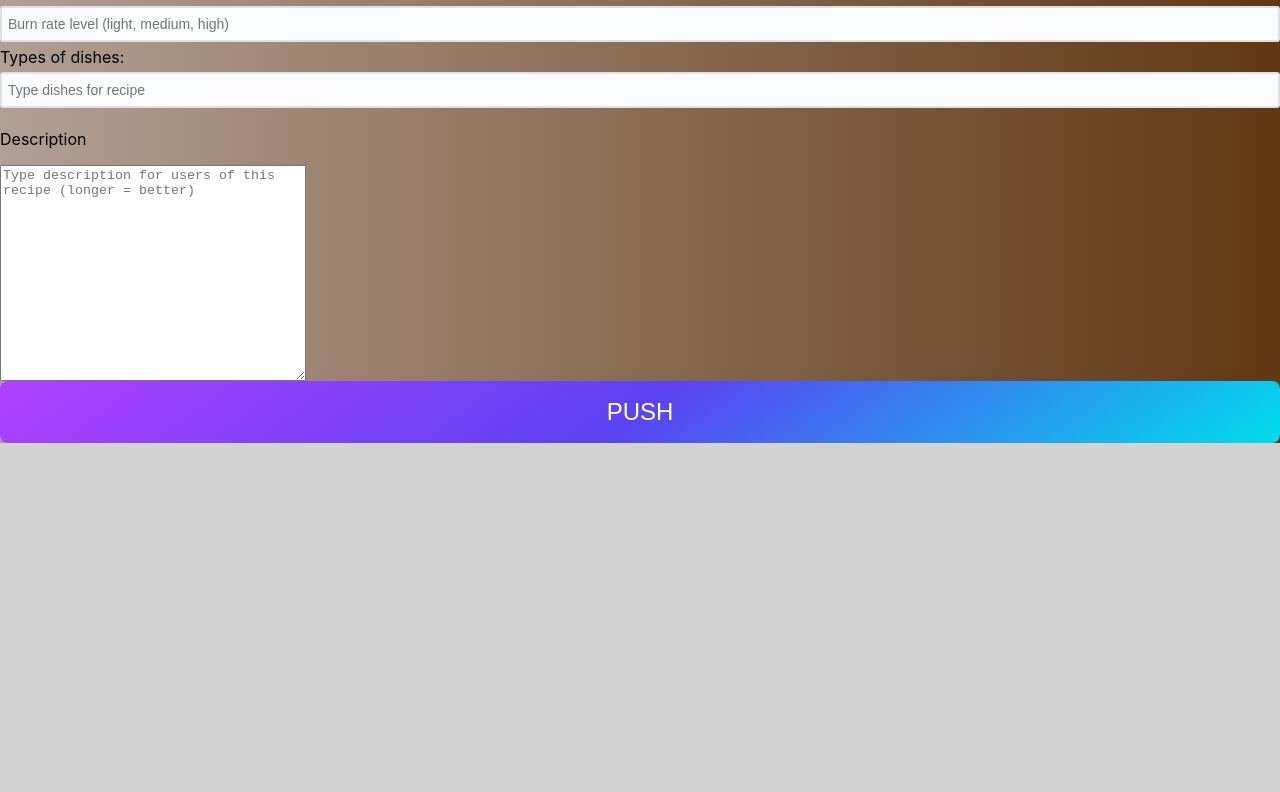
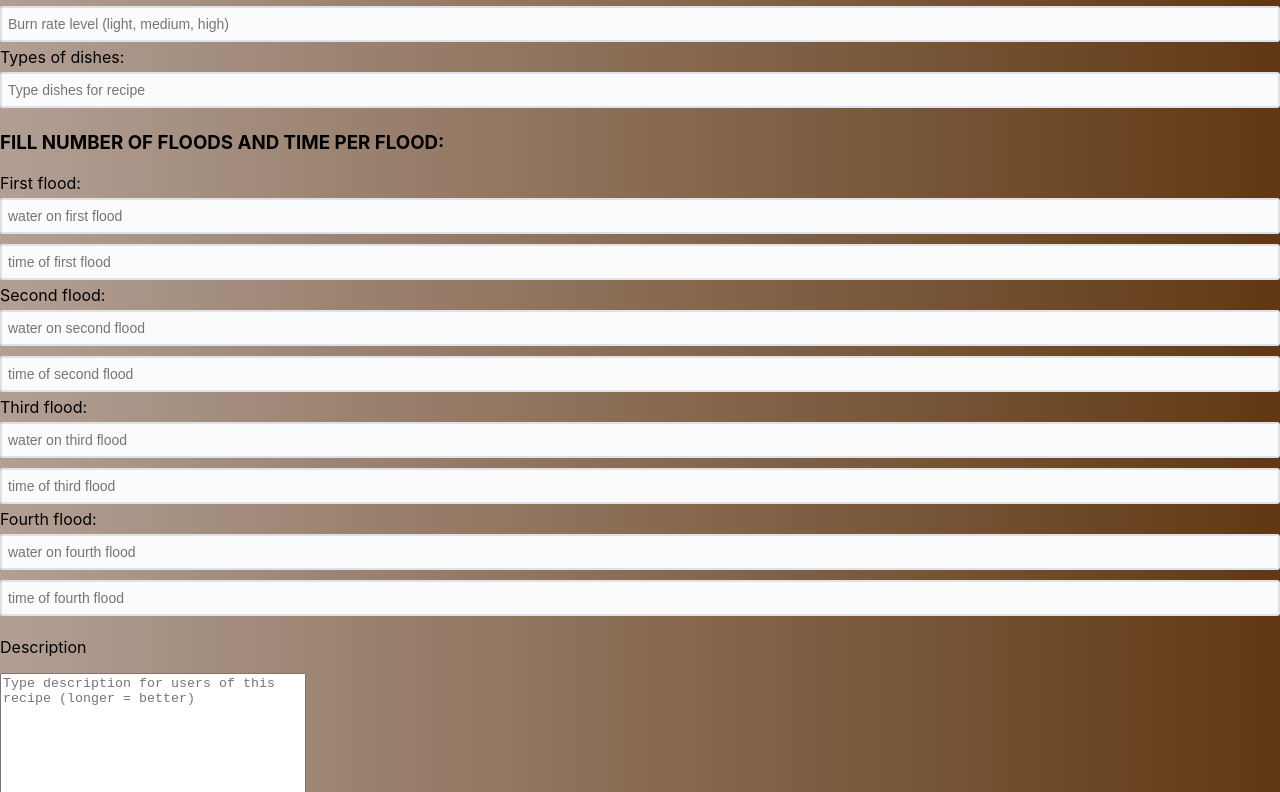
Before and after one commit to EniuK/CoffeApi, a React (Create React App) app: page /recipeAdd in a window 1280 px wide. Shown: the part 648-1440 px from the top of the page. Before the commit the page ends 1091 px from the top, so only its background shows below. Built offline with nearby package versions, Linux system fonts and the light colour scheme; no server answers; the database is empty.

Commit message:
Fixed warnings with context

```diff
--- a/src/components/home/home.jsx
+++ b/src/components/home/home.jsx
@@ -16,14 +16,13 @@ const Home = () => {
         Welcome to my aplication. Here's a list of things that you should be
         aware of
         <ul>
-          <li>Do not refresh site when you are in single recipe</li>
           <li>
             App cant delete or update recipes - ask creator to delete/update
             recipe
           </li>
           <h3>
             I'll fix everything and add new features in future. Just be patient
-            :)
+            :D
           </h3>
         </ul>
         <h4>Also, I'm gonna train here some features in react. </h4>
@@ -31,7 +30,7 @@ const Home = () => {
       <div className="fun">
         {beer.map((b) => {
           return (
-            <div className="fetcher">
+            <div className="fetcher" key={Math.random()}>
               <img src={`${b.image_url}`} alt="hej :)" srcset="" />
               <h2>{b.name}</h2> <br />
               <h3>{b.volume.value} %</h3>
--- a/src/components/recipe/Recipe.jsx
+++ b/src/components/recipe/Recipe.jsx
@@ -1,10 +1,10 @@
-import React, { useState, useContext } from "react";
-import database from "../../firebase/firebase";
+import React, { useState, useContext, useEffect } from "react";
 import "./recipes.styles.scss";
 import { CoffeeContext } from "../../context/coffee-context";
 
 const Recipe = () => {
-  const { Push, handleChange, coffeVariables } = useContext(CoffeeContext);
+  const { Push, handleChange, coffeVariables, handleFlood, floodsVariables } =
+    useContext(CoffeeContext);
 
   return (
     <div className="recipe">
@@ -78,6 +78,83 @@ const Recipe = () => {
         required
         value={coffeVariables.dishes}
       />
+      <h3>FILL NUMBER OF FLOODS AND TIME PER FLOOD:</h3>
+      First flood:
+      <input
+        name="firstWater"
+        required
+        type="number"
+        className="multiple-inputs"
+        placeholder="water on first flood"
+        onChange={(e) => handleFlood(e)}
+        value={floodsVariables.firstWater}
+      />
+      <input
+        name="firstTime"
+        required
+        type="number"
+        className="multiple-inputs"
+        placeholder="time of first flood"
+        onChange={(e) => handleFlood(e)}
+        value={floodsVariables.firstTime}
+      />
+      Second flood:
+      <input
+        name="secondWater"
+        type="number"
+        required
+        className="multiple-inputs"
+        placeholder="water on second flood"
+        onChange={(e) => handleFlood(e)}
+        value={floodsVariables.secondWater}
+      />
+      <input
+        name="secondTime"
+        type="number"
+        required
+        className="multiple-inputs"
+        placeholder="time of second flood"
+        onChange={(e) => handleFlood(e)}
+        value={floodsVariables.secondTime}
+      />
+      Third flood:
+      <input
+        name="thirdWater"
+        type="number"
+        required
+        className="multiple-inputs"
+        placeholder="water on third flood"
+        onChange={(e) => handleFlood(e)}
+        value={floodsVariables.thirdWater}
+      />
+      <input
+        name="thirdTime"
+        type="number"
+        required
+        className="multiple-inputs"
+        placeholder="time of third flood"
+        onChange={(e) => handleFlood(e)}
+        value={floodsVariables.thirdTime}
+      />
+      Fourth flood:
+      <input
+        name="fourthWater"
+        type="number"
+        required
+        className="multiple-inputs"
+        placeholder="water on fourth flood"
+        onChange={(e) => handleFlood(e)}
+        value={floodsVariables.fourthWater}
+      />
+      <input
+        name="fourthTime"
+        type="number"
+        required
+        className="multiple-inputs"
+        placeholder="time of fourth flood"
+        onChange={(e) => handleFlood(e)}
+        value={floodsVariables.fourthTime}
+      />
       <p>Description</p>
       <textarea
         rows="14"
@@ -90,7 +167,7 @@ const Recipe = () => {
         value={coffeVariables.description}
       />
       <button onClick={Push} className="button">
-        PUSH
+        PUSH RECIPE
       </button>
     </div>
   );
--- a/src/components/selected-recipe/selected-recipe.jsx
+++ b/src/components/selected-recipe/selected-recipe.jsx
@@ -3,25 +3,36 @@ import { useParams } from "react-router-dom";
 import { CoffeeContext } from "../../context/coffee-context";
 // file to fix
 const SelectedRecipe = () => {
-  const { recipe, recipes, handleSetRecipe } = useContext(CoffeeContext);
-  const [recipeSelected, setRecipeSelected] = useState(0);
+  const { recipes } = useContext(CoffeeContext);
+  const [recipe, setRecipe] = useState({}); //added
+
   const [dependency, setDependency] = useState(0);
   const [water, setWater] = useState(0);
+  const [help, setHelp] = useState(false);
   const { id } = useParams();
-  handleSetRecipe(id);
+
+  const handleSetRecipe = (id) => {
+    const item = recipes.find((recipe) => recipe.key === id);
+    setRecipe(item);
+  };
 
   const waterNeeded = (e) => {
     setWater(e.target.value * dependency);
-    setRecipeSelected(recipe);
   };
-
   useEffect(() => {
+    if (typeof recipe === "undefined") {
+      setHelp(!help);
+    }
     handleSetRecipe(id);
-    setDependency(recipe.coffeVariables.water / recipe.coffeVariables.coffe);
-  }, [recipe, id]);
-
+    console.log(recipe);
+  }, [recipes, help]);
+  console.log("hej");
   return (
     <div className="recipe-wrapper">
+      {JSON.stringify(recipe) === JSON.stringify({}) && <div>Please W8</div>}
+      {JSON.stringify(recipe) !== JSON.stringify({}) &&
+        typeof recipe !== "undefined" && (
+          <div>
             <h1>{recipe.coffeVariables.recipeName}</h1>
             <ul>Burnrate: {recipe.coffeVariables.burnRate}</ul>
             <ul>Coffe amount: {recipe.coffeVariables.coffe} gram</ul>
@@ -31,9 +42,15 @@ const SelectedRecipe = () => {
             <ul>Water temperature: {recipe.coffeVariables.temp}°C</ul>
             <ul>Water amount: {recipe.coffeVariables.water} ml</ul>
             <ul>Desc: {recipe.coffeVariables.description}</ul>
+            <ul>
+              First flood: Water: {recipe.floodsVariables.firstTime} ml || Time:{" "}
+              {recipe.floodsVariables.firstTime}
+            </ul>
             <p>Type number of coffe you want for this recipe</p>
             <input type="number" onChange={(e) => waterNeeded(e)} />
             <p>Water needed: {water} ml</p>
+          </div>
+        )}
     </div>
   );
 };
--- a/src/context/coffee-context.jsx
+++ b/src/context/coffee-context.jsx
@@ -32,8 +32,8 @@ export const CoffeeContextProvider = ({ children }) => {
           getRecipesFromFirebase.push({ ...doc.data(), key: doc.id });
         });
         setRecipes(getRecipesFromFirebase);
+        console.log("context");
       });
-    console.log(click);
 
     return () => {
       recipeFromFirebase();
@@ -51,13 +51,33 @@ export const CoffeeContextProvider = ({ children }) => {
     dishes: "",
     description: "",
   };
+  const floodNumber = {
+    firstWater: "",
+    firstTime: "",
+    secondWater: "",
+    secondTime: "",
+    thirdWater: "",
+    thirdTime: "",
+    fourthWater: "",
+    fourthTime: "",
+  };
 
   const [coffeVariables, setCoffeVariables] = useState(obj);
-  const [recipe, setRecipe] = useState({});
-  const handleSetRecipe = (id) => {
-    const item = recipes.find((recipe) => recipe.key === id);
-    setRecipe(item);
-  };
+  const [floodsVariables, setFloodsVariables] = useState(floodNumber);
+
+  function handleFlood(event) {
+    setFloodsVariables({
+      ...floodsVariables,
+      [event.target.name]: event.target.value,
+    });
+  }
+
+  function handleChange(event) {
+    setCoffeVariables({
+      ...coffeVariables,
+      [event.target.name]: event.target.value,
+    });
+  }
 
   const Push = () => {
     if (JSON.stringify(coffeVariables) === JSON.stringify(obj)) {
@@ -67,40 +87,33 @@ export const CoffeeContextProvider = ({ children }) => {
         .collection(`recipes`)
         .add({
           coffeVariables,
+          floodsVariables,
         })
         .catch(alert);
       setClick(!click);
       setCoffeVariables(obj);
+      setFloodsVariables(floodNumber);
     }
   };
 
-  function handleChange(event) {
-    setCoffeVariables({
-      ...coffeVariables,
-      [event.target.name]: event.target.value,
-    });
-  }
-
-
-
   const CoffeeContextProviderValue = useMemo(
     () => ({
-      recipe,
       recipes,
       isSuccess,
       Push,
       handleChange,
       coffeVariables,
-      handleSetRecipe,
+      handleFlood,
+      floodsVariables,
     }),
     [
       recipes,
-      recipe,
       isSuccess,
       Push,
       handleChange,
       coffeVariables,
-      handleSetRecipe,
+      handleFlood,
+      floodsVariables,
     ]
   );
 
```
Also changed, not shown: src/components/list-of-recipe/list-of-recipe.js (indentation only). Lines whose indentation alone changed are shown as unchanged.
